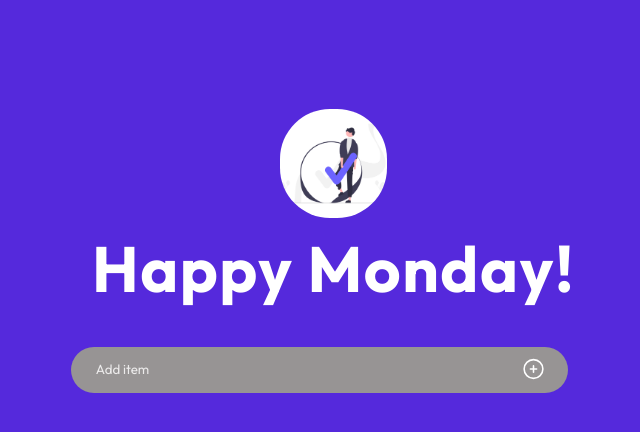
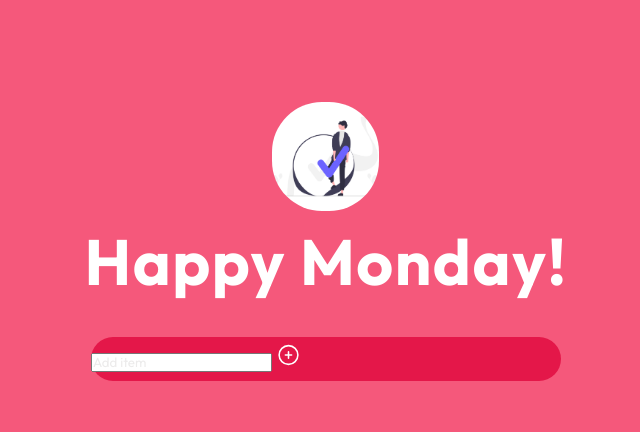
Before and after one commit to ibtissammassa/To-do-list, a plain HTML site: page index.html in a window 1280 px wide. Shown: the whole page, without its empty margins (314-954 px from the left). Drawn offline with Linux system fonts and the light colour scheme.

Commit message:
mychanges

```diff
--- a/index.html
+++ b/index.html
@@ -16,14 +16,15 @@
         <h1>Happy <span class="Day">Monday</span>!</h1>
 
         <form class="main">
+            <div class="add_item_box">
                 <input type="text" name="" id="Add" autocomplete="off" placeholder="Add item">
                 <label>
-                <input type="submit" />
+                    <input type="submit" value=""/>
                     <svg type="submit" xmlns="http://www.w3.org/2000/svg" fill="none" viewBox="0 0 24 24" stroke-width="1.5" stroke="currentColor" class="w-6 h-6">
                     <path stroke-linecap="round" stroke-linejoin="round" d="M12 9v6m3-3H9m12 0a9 9 0 11-18 0 9 9 0 0118 0z" />
                     </svg>
                 </label>
-
+            </div>
 
             <div class="AddedLists">
                 <!-- <div class="to-do">
--- a/styles.css
+++ b/styles.css
@@ -1,9 +1,19 @@
 @import url('https://fonts.googleapis.com/css2?family=Outfit:wght@100;200;300;400;500;600;700;800;900&display=swap');
 
+*{
+    margin: 0px;
+    padding: 0px;
+    box-sizing: border-box;
+}
+html{
+    height: fit-content;
+}
 body{
+    height: 100%;
     display: flex;
     justify-content: center;
-    background-color: #5529DC;
+    align-items: center;
+    background-color: #f5587b;
     font-family: 'Outfit', sans-serif;
 }
 
@@ -13,7 +23,6 @@ body{
     justify-content: center;
     align-items: center;
     margin-top: 8%;
-    padding-left: 15px;
 }
 
 img{
@@ -32,14 +41,24 @@ h1{
     letter-spacing: 1.5px;
 }
 
+.add_item_box{
+    background-color: #e41749;
+    width: 470px;
+    height: 44px;
+    border-radius: 40px;
+    border: none;
+    /* position: relative;
+    padding-left: 25px; */
+}
+
 #Add{
-    background-color: #979494;
+    /* background-color: #e41749;
     width: 470px;
     height: 44px;
     border-radius: 40px;
     border: none;
     position: relative;
-    padding-left: 25px;
+    padding-left: 25px; */
 }
 
 #Add::placeholder{
@@ -48,19 +67,28 @@ h1{
     padding-left: 10
     px;
 }
+input[type="submit"] {
+    /* display: none; */
+    width: 25px;
+    height: 25px;
+    border: none;
+    background-color: rgba(255, 255, 255, 0);
+}
 
-input[type="submit"] {
-    display: none;
-}
 
 .main svg{
     color: rgb(255, 255, 255);
     width: 25px;
     height: 30px;
     position: relative;
-    right: 50px;
-    top: 10px;
+    right: 28px;
+    top: 2.5px;
     cursor: pointer;
+}
+.main{
+    /* display: flex;
+    justify-content: center;
+    align-items: center; */
 }
 
 .AddedLists{
```
Also changed, not shown: assets/add_icon.png (added). Lines whose indentation alone changed are shown as unchanged.
